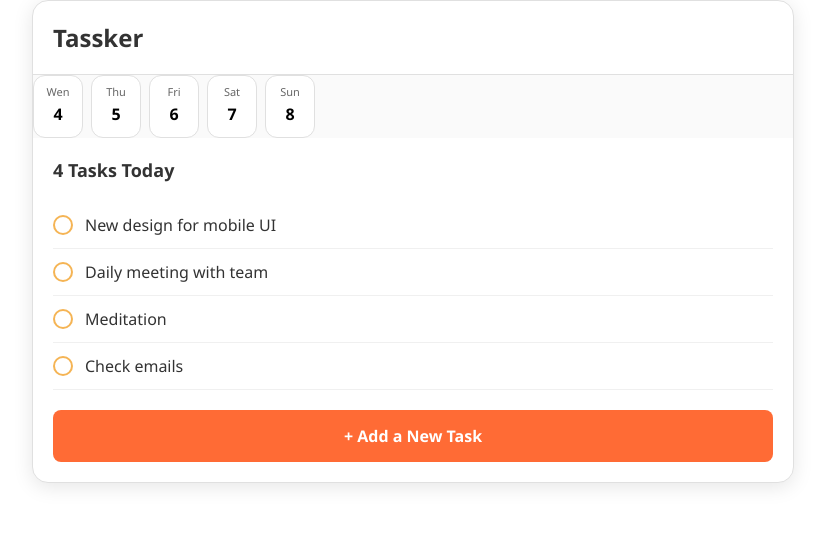
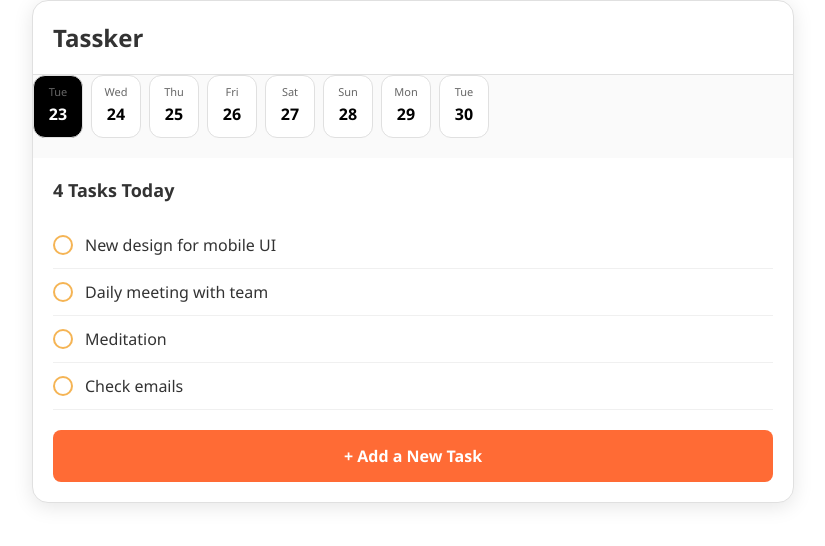
Before and after one commit to matveenya/innowise-lab_clever-todo-list, a Vue app: page / in a window 1280 px wide. Shown: the top 546 px of the page, without its empty margins (227-1052 px from the left). Built offline with nearby package versions, Linux system fonts and the light colour scheme.

Commit message:
Added a calendar from the current day to the end of the month, as well as the ability to switch between days in the Calendar component

```diff
--- a/src/components/Calendar.vue
+++ b/src/components/Calendar.vue
@@ -1,32 +1,58 @@
 <template>
     <section class="calendar">
         <ul class="calendar__list list">
-            <li class="calendar__item item">
-                <span class="calendar__day-abbr">Wen</span>
-                <span class="calendar__day-number">4</span>
-            </li>
-            <li class="calendar__item item">
-                <span class="calendar__day-abbr">Thu</span>
-                <span class="calendar__day-number">5</span>
-            </li>
-             <li class="calendar__item item">
-                <span class="calendar__day-abbr">Fri</span>
-                <span class="calendar__day-number">6</span>
-                </li>
-            <li class="calendar__item item">
-                <span class="calendar__day-abbr">Sat</span>
-                <span class="calendar__day-number">7</span>
-            </li>
-            <li class="calendar__item item">
-                <span class="calendar__day-abbr">Sun</span>
-                <span class="calendar__day-number">8</span>
+            <li v-for="day in daysOfMonth"
+                :key="day.date.toString()"
+                class="calendar__item item"
+                :class="{
+                    'calendar__item_today': day.isToday,
+                    'calendar__item_selected': day.isSelected
+                }"
+                @click="selectDate(day)"
+            >
+                <span class="calendar__day-abbr">{{ day.dayAbbr }}</span>
+                <span class="calendar__day-number">{{ day.dayNumber }}</span>
             </li>
         </ul>
         <div class="calendar__scroll scroll"></div>
     </section>
 </template>
+
 <script setup>
+import { computed, ref } from 'vue';
+
+const selectedDate = ref(null);
+
+const daysOfMonth = computed(() => {
+    const days = [];
+    const today = new Date();
+    const currentMonth = today.getMonth();
+
+    let currentDay = new Date(today);
+
+    while (currentDay.getMonth() === currentMonth) {
+        const isToday = currentDay.toDateString() === today.toDateString();
+        const dateString = currentDay.toDateString();
+
+        days.push({
+            date: new Date(currentDay),
+            dayAbbr: currentDay.toLocaleDateString('en-US', { weekday: 'short' }),
+            dayNumber: currentDay.getDate(),
+            isToday,
+            isSelected: selectedDate.value === dateString
+        });
+
+        currentDay.setDate(currentDay.getDate() + 1);
+    }
+
+    return days;
+});
+
+const selectDate = (day) => {
+    selectedDate.value = day.date.toDateString();
+}
 </script>
+
 <style scoped lang="scss">
 .calendar{
     background-color: #fafafa;
@@ -51,6 +77,19 @@
         &:hover{
             background-color: #fff5f0;
         }
+
+        &_today{
+            background-color: #000;
+            color: #fff;
+
+            &:hover{
+                background-color: #464646;
+            }
+        }
+
+        &_selected{
+            border: 2px solid #ff6b35;
+        }
     }
 
     &__day{
@@ -69,8 +108,10 @@
     }
 
     &__scroll{
+        display: flex;
+        overflow-x: auto;
         scroll-behavior: smooth;
-        overscroll-behavior-x: contain;
+        padding: 10px 20px;
     }
 }
 </style>
```
